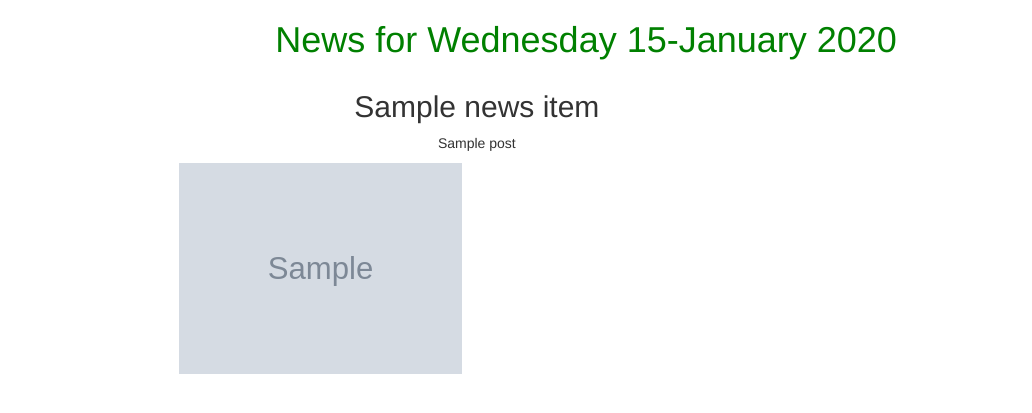
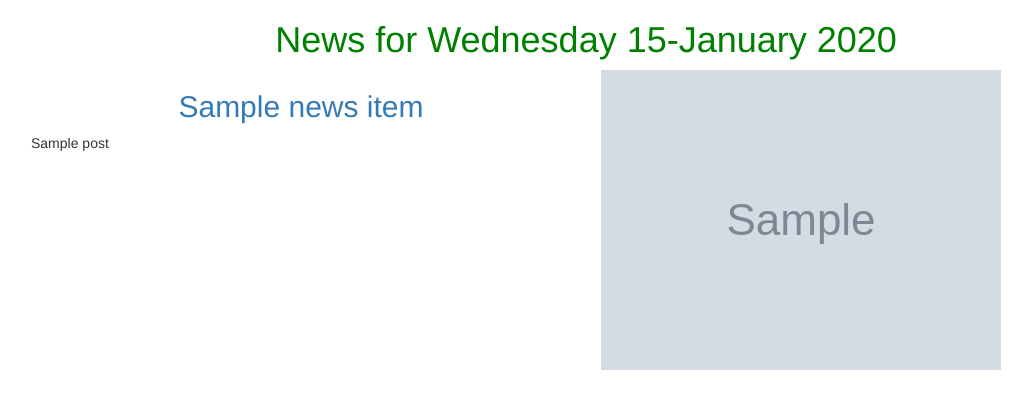
Before and after one commit to melisamalala/tribune, a Django app: template news/templates/all-news/past-news.html in a window 1280 px wide. Shown: the part 52-465 px from the top of that part, without its empty margins (54-1086 px from the left). Run offline with Django 3.2, Linux system fonts and the light colour scheme; the template is opened without the code that fills it: most values are stand-ins (such as "Sample title", 1, 10 or a date in 2020); the page is wider than the window, and the part outside it is not shown; some libraries are stand-ins or nearby versions.

Commit message:
Added images

```diff
--- a/news/templates/all-news/past-news.html
+++ b/news/templates/all-news/past-news.html
@@ -1,26 +1,27 @@
 {%extends 'all-news/base.html'%}
 
+{% load bootstrap3 %}
 {% block content %}
 {{block.super}}
-<!-- <div class="container"> -->
+
+<div class="container">
 
     <!-- Looping through news   -->
+    <div class="container-fluid">
+
     {% for news_item in news %}
 
     <div class="row">
-        <div class="col-md-2"></div>
       <!-- displaying News articles -->
-      <div class="col-xs-6 col-sm-6 col-md-8 col-lg-6">
-        <h2 class="text-center"> {{ news_item.title }} </h2>
-        <p class="text-center">{{news_item.post}} </p>
-
-            <!--Display news Article images  -->
+      <div class="col-xs-6 col-sm-6 col-md-6 col-lg-6">
+        <h2 class="text-center"><a href=''> {{ news_item.title }} </a></h2>
+        <p>{{news_item.post}} </p>
+      </div>
+       <!--Display news Article images  -->
     <div class="col-xs-6 col-sm-6 col-md-6 col-lg-6">
         <img src="{{news_item.article_image.url}}" class="img-responsive" alt="Image">
       </div>
 
-      <!-- </div> -->
-      <div class="col-md-2"></div>
     </div>
 
     {% empty %}
--- a/tribune/urls.py
+++ b/tribune/urls.py
@@ -19,9 +19,10 @@ from django.contrib.auth import views
 
 
 urlpatterns = [
-    url(r'^accounts/', include('registration.backends.simple.urls')),
+
     url(r'^admin/', admin.site.urls),
     url(r'', include('news.urls')),
+url(r'^accounts/', include('registration.backends.simple.urls')),
     url(r'^logout/$', views.logout, {"next_page": '/'}),
 
 
```
Also changed, not shown: other parts of news/templates/all-news/past-news.html (+2 -3 lines), media/articles/IMG_8199.JPG (added), media/articles/IMG_8236.JPG (added), media/articles/IMG_8244.JPG (added).
